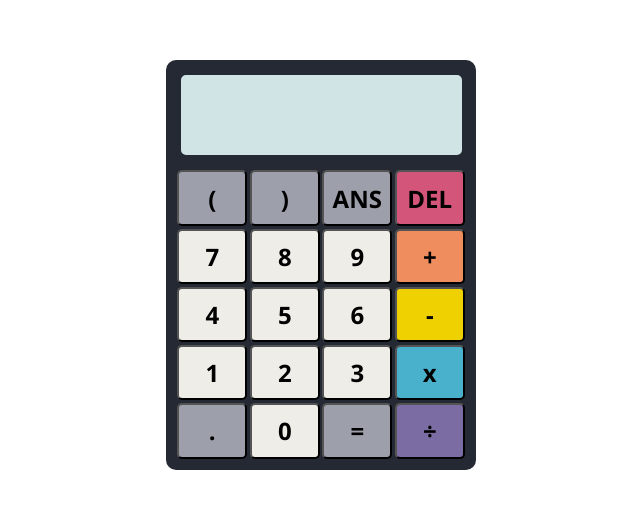
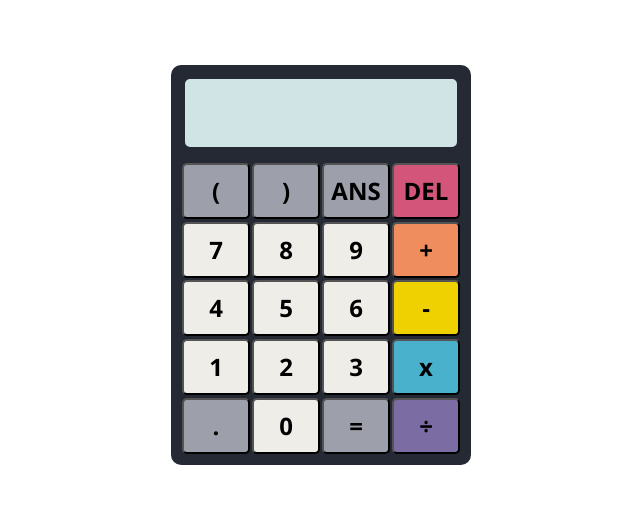
Before and after one commit to felixblochwitz/odin-calculator, a plain HTML site: page index.html in a window 1280 px wide. Shown: the part 135-644 px from the top of the page, without its empty margins (319-959 px from the left). Drawn offline with nearby package versions, Linux system fonts and the light colour scheme.

Commit message:
add bootstrap-reboot.css

```diff
--- a/index.html
+++ b/index.html
@@ -3,6 +3,7 @@
 <head>
   <meta charset="UTF-8">
   <meta name="viewport" content="width=device-width, initial-scale=1.0">
+  <link rel="stylesheet" href="https://cdn.jsdelivr.net/npm/bootstrap@5.3.0-alpha3/dist/css/bootstrap-reboot.min.css">
   <link rel="stylesheet" href="style.css">
   <script src="calculator.js" defer></script>
   <title>Calculator</title>
```
